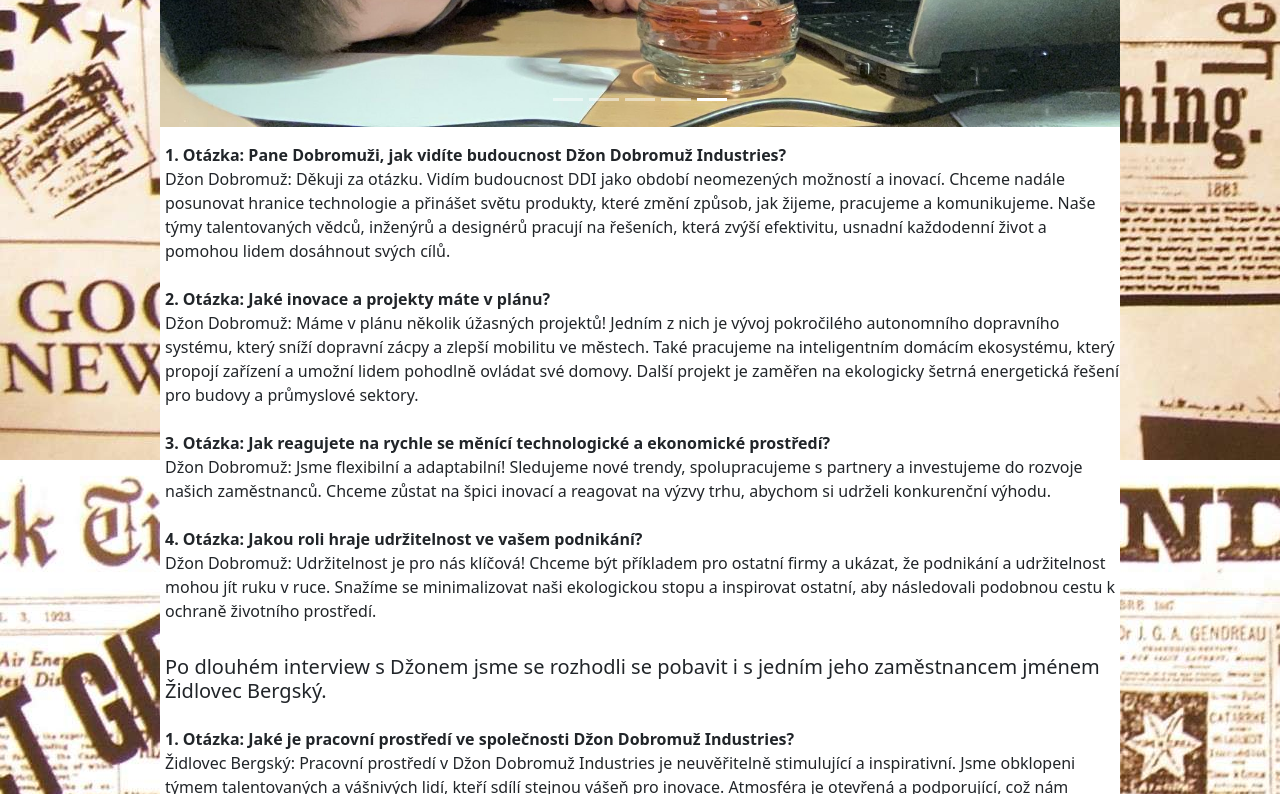
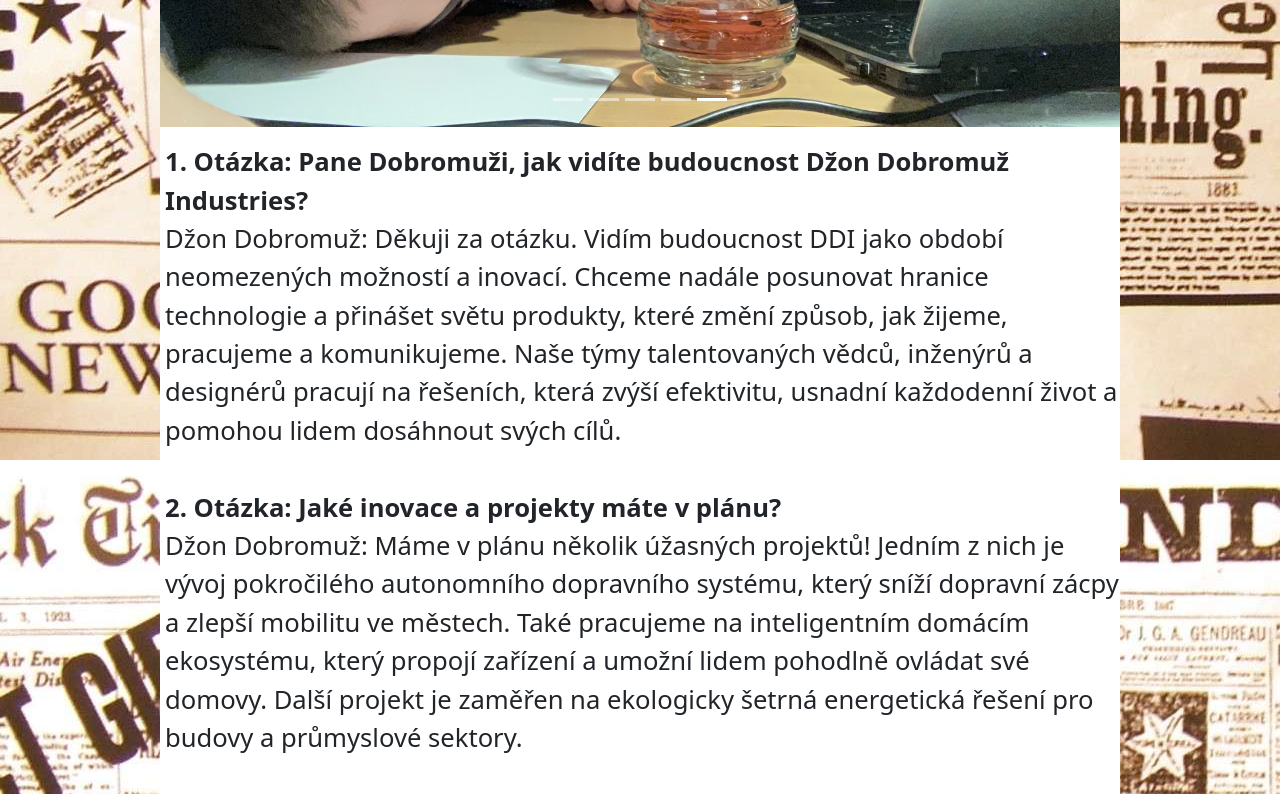
Before and after one commit to Dvojak/Bootstrap, a plain HTML site: page index.html in a window 1280 px wide. Shown: the part 980-1774 px from the top of the page. Drawn offline with Linux system fonts and the light colour scheme.

Commit message:
Update index.html

```diff
--- a/index.html
+++ b/index.html
@@ -94,11 +94,11 @@
                 <span class="visually-hidden">Next</span>
             </button>
         </div>
-        <p class="pt-3"><b>1. Otázka: Pane Dobromuži, jak vidíte budoucnost Džon Dobromuž Industries? </b><br> Džon Dobromuž: Děkuji za otázku. Vidím budoucnost DDI jako období neomezených možností a inovací. Chceme nadále posunovat hranice technologie a přinášet světu produkty, které změní způsob, jak žijeme, pracujeme a komunikujeme. Naše týmy talentovaných vědců, inženýrů a designérů pracují na řešeních, která zvýší efektivitu, usnadní každodenní život a pomohou lidem dosáhnout svých cílů. <br><br>
+        <p class="pt-3" style="font-size:2vw;"><b>1. Otázka: Pane Dobromuži, jak vidíte budoucnost Džon Dobromuž Industries? </b><br> Džon Dobromuž: Děkuji za otázku. Vidím budoucnost DDI jako období neomezených možností a inovací. Chceme nadále posunovat hranice technologie a přinášet světu produkty, které změní způsob, jak žijeme, pracujeme a komunikujeme. Naše týmy talentovaných vědců, inženýrů a designérů pracují na řešeních, která zvýší efektivitu, usnadní každodenní život a pomohou lidem dosáhnout svých cílů. <br><br>
         <b>2. Otázka: Jaké inovace a projekty máte v plánu?</b> <br> Džon Dobromuž: Máme v plánu několik úžasných projektů! Jedním z nich je vývoj pokročilého autonomního dopravního systému, který sníží dopravní zácpy a zlepší mobilitu ve městech. Také pracujeme na inteligentním domácím ekosystému, který propojí zařízení a umožní lidem pohodlně ovládat své domovy. Další projekt je zaměřen na ekologicky šetrná energetická řešení pro budovy a průmyslové sektory. <br> <br>
         <b>3. Otázka: Jak reagujete na rychle se měnící technologické a ekonomické prostředí?</b> <br> Džon Dobromuž: Jsme flexibilní a adaptabilní! Sledujeme nové trendy, spolupracujeme s partnery a investujeme do rozvoje našich zaměstnanců. Chceme zůstat na špici inovací a reagovat na výzvy trhu, abychom si udrželi konkurenční výhodu. <br><br>
         <b>4. Otázka: Jakou roli hraje udržitelnost ve vašem podnikání?</b> <br> Džon Dobromuž: Udržitelnost je pro nás klíčová! Chceme být příkladem pro ostatní firmy a ukázat, že podnikání a udržitelnost mohou jít ruku v ruce. Snažíme se minimalizovat naši ekologickou stopu a inspirovat ostatní, aby následovali podobnou cestu k ochraně životního prostředí. </p>
-        <h5 class=" pt-3">Po dlouhém interview s Džonem jsme se rozhodli se pobavit i s jedním jeho zaměstnancem jménem Židlovec Bergský.</h5>
+        <h5 class=" pt-3" style="font-size:2vw;">Po dlouhém interview s Džonem jsme se rozhodli se pobavit i s jedním jeho zaměstnancem jménem Židlovec Bergský.</h5>
         <p class="pt-3">
         <b>1. Otázka: Jaké je pracovní prostředí ve společnosti Džon Dobromuž Industries?</b> <br> Židlovec Bergský: Pracovní prostředí v Džon Dobromuž Industries je neuvěřitelně stimulující a inspirativní. Jsme obklopeni týmem talentovaných a vášnivých lidí, kteří sdílí stejnou vášeň pro inovace. Atmosféra je otevřená a podporující, což nám umožňuje spolupracovat, sdílet nápady a vzájemně se inspirujeme. Cítím se privilegovaný, že mohu být součástí takového týmu. <br> <br>
         <b>2. Otázka: Jaký vliv má Džon Dobromuž na pracovní prostředí ve firmě?</b> <br> Židlovec Bergský: Džon Dobromuž je neuvěřitelně inspirativní vůdce. Jeho nekonečná energie a vizionářství se promítají do našeho pracovního prostředí. Je vždy přístupný a podporuje dialog a spolupráci. Jeho nadšení pro inovace a neohroženost vyzkoušet nové věci nás inspiruje k tomu, abychom šli za hranice a dosáhli neuvěřitelných výsledků. <br><br>
```
